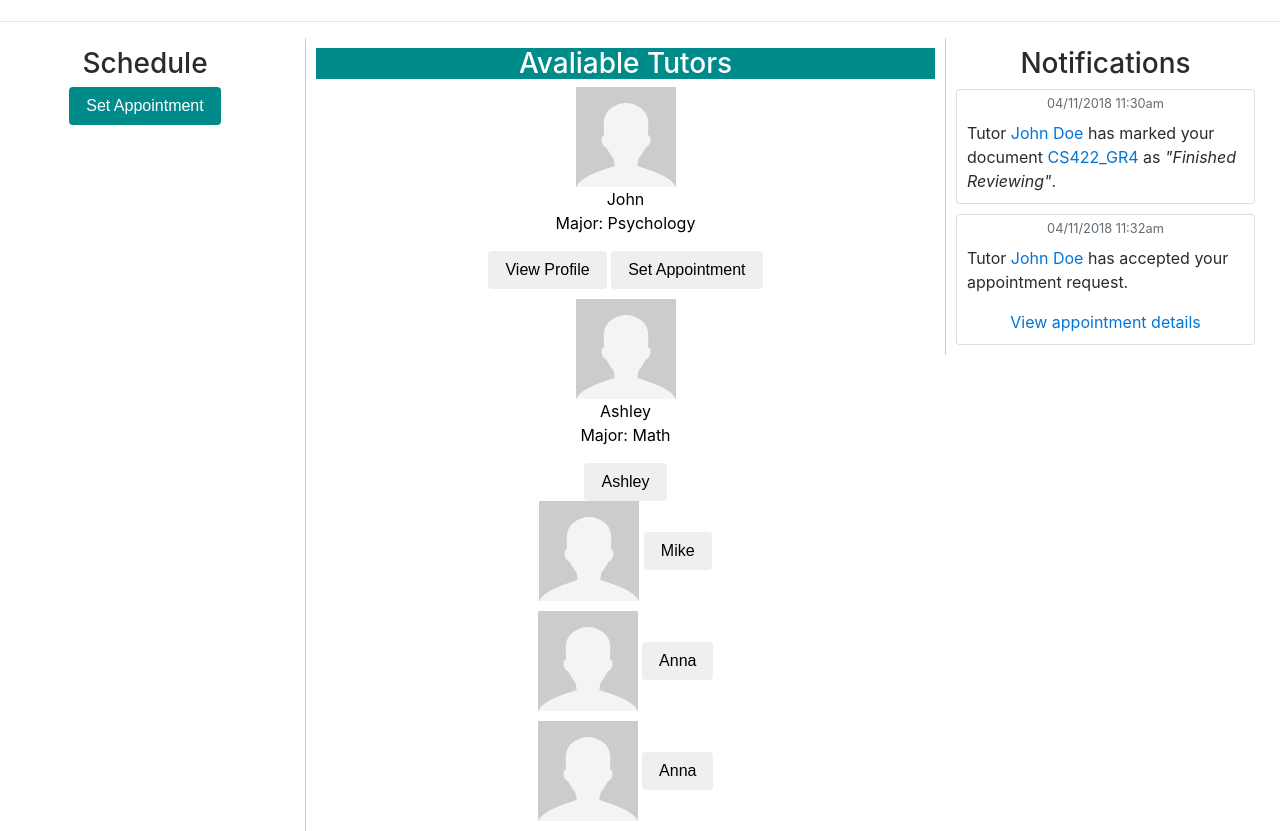
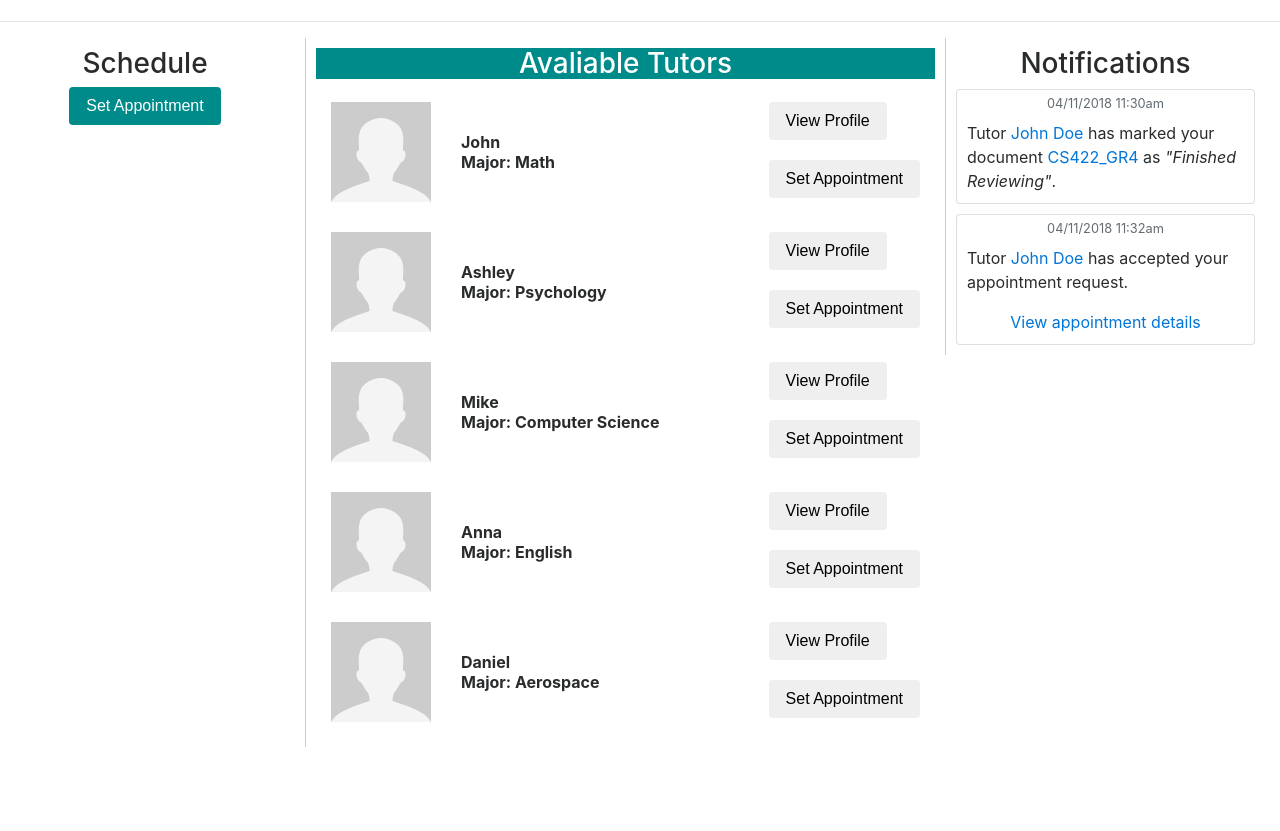
Before and after one commit to michaelwilkie/OnlineWritingCenter, a website: page tutor.html in a window 1280 px wide. Shown: the part 75-906 px from the top of the page. After the commit the page ends 822 px from the top, so only its background shows below. Drawn offline with nearby package versions, Linux system fonts and the light colour scheme.

Commit message:
fixed tutor page

```diff
--- a/mainpage_studentLayout.css
+++ b/mainpage_studentLayout.css
@@ -42,6 +42,7 @@
 }
 
 .tutor {
+
   position: relative;
   color:black;
 }
--- a/tutor.html
+++ b/tutor.html
@@ -20,7 +20,7 @@
 	        <a class="nav-link" href="/index.html#">Home <span class="sr-only">(current)</span></a>
 	      </li>
 	      <li class="nav-item">
-	        <a class="nav-link" href="#">Tutor</a>
+	        <a class="nav-link" href="/tutor.html">Tutor</a>
 	      </li>
 	    </ul>
 
@@ -56,37 +56,72 @@
             <div class="tutor" >
                 <!-- List of Tutors -->
                 <div >
-                        <img class="profileImg" src="anon.png" >
+                    <table>
+                        <tr style="padding:15px;">
+                            <th style="padding:15px;"><img class="profileImg" src="anon.png" ></th>
+                            <th style="padding:15px; width: 50%;">John<br/>Major: Math</th>
+                            <th style="padding:15px; float:left;">
+                                <button class="btn">View Profile</button><br/><br/>
+                                <button class="btn">Set Appointment</button>
+                            </th>
+                        </tr>
+                    </table>
                 </div>
+
                 <div >
-                        <p>John<br/>Major: Psychology</p>
+                    <table>
+                        <tr style="padding:15px;">
+                            <th style="padding:15px;"><img class="profileImg" src="anon.png" ></th>
+                            <th style="padding:15px; width: 50%;">Ashley<br/>Major: Psychology</th>
+                            <th style="padding:15px; float:left;">
+                                <button class="btn">View Profile</button><br/><br/>
+                                <button class="btn">Set Appointment</button>
+                            </th>
+                        </tr>
+                    </table>
                 </div>
+
                 <div >
-                        <button class="btn">View Profile</button>
+                    <table>
+                        <tr style="padding:15px;">
+                            <th style="padding:15px;"><img class="profileImg" src="anon.png" ></th>
+                            <th style="padding:15px; width: 50%;">Mike<br/>Major: Computer Science</th>
+                            <th style="padding:15px; float:left;">
+                                <button class="btn">View Profile</button><br/><br/>
                                 <button class="btn">Set Appointment</button>
+                            </th>
+                        </tr>
+                    </table>
+                </div>
+
+                <div >
+                    <table>
+                        <tr style="padding:15px;">
+                            <th style="padding:15px;"><img class="profileImg" src="anon.png" ></th>
+                            <th style="padding:15px; width: 50%;">Anna<br/>Major: English</th>
+                            <th style="padding:15px; float:left;">
+                                <button class="btn">View Profile</button><br/><br/>
+                                <button class="btn">Set Appointment</button>
+                            </th>
+                        </tr>
+                    </table>
+                </div>
+
+                <div >
+                        <table>
+                            <tr style="padding:15px;">
+                                <th style="padding:15px;"><img class="profileImg" src="anon.png" ></th>
+                                <th style="padding:15px; width: 50%;">Daniel<br/>Major: Aerospace</th>
+                                <th style="padding:15px; float:left;">
+                                    <button class="btn">View Profile</button><br/><br/>
+                                    <button class="btn">Set Appointment</button>
+                                </th>
+                            </tr>
+                        </table>
                     </div>
             </div>
-            <div class="tutor" >
 
-                <div class="container" style="padding-top: 10px; float: left; height: relative;">
-                        <img class="profileImg" src="anon.png" >
-                        <p>Ashley<br/>Major: Math</p>
-                        <button class="btn">Ashley</button>
-                </div>
-                <div class="container" style="padding-top: 10px">
-                        <img class="profileImg" src="anon.png" >
-                        <button class="btn">Mike</button>
-                </div>
-                <div class="container" style="padding-top: 10px">
-                        <img class="profileImg" src="anon.png" >
-                        <button class="btn">Anna</button>
-                </div>
-                <div class="container" style="padding-top: 10px">
-                        <img class="profileImg" src="anon.png" >
-                        <button class="btn">Anna</button>
-                </div>
 
-            </div>
 		</div>
 
 		<div class="column right" id="rightCol">
```
Also changed, not shown: index.html (+1 -1 lines). Lines whose indentation alone changed are shown as unchanged.
